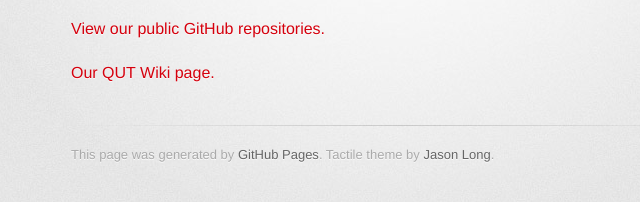
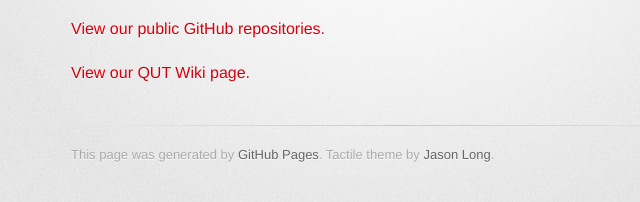
Before and after one commit to BennyFung8/qut-infosec.github.io, a plain HTML site: page index.html in a window 1280 px wide. Shown: the part 346-548 px from the top of the page, 259-899 px from the left. Drawn offline with Linux system fonts and the light colour scheme; a web font is replaced by a local one.

Commit message:
Update index.html

```diff
--- a/index.html
+++ b/index.html
@@ -31,7 +31,7 @@
         <section id="main_content">
           <p>The QUT Information Security Discipline is a dynamic research group that seeks to answer information security, information protection and technology policy challenges that confront business, government and the community as a whole.</p>
           <p><a href="https://github.com/qut-infosec">View our public GitHub repositories.</a></p>
-          <p><a href="https://wiki.qut.edu.au/display/infosec/">Our QUT Wiki page.</a></p>
+          <p><a href="https://wiki.qut.edu.au/display/infosec/">View our QUT Wiki page.</a></p>
         </section>
 
         <footer>
```
